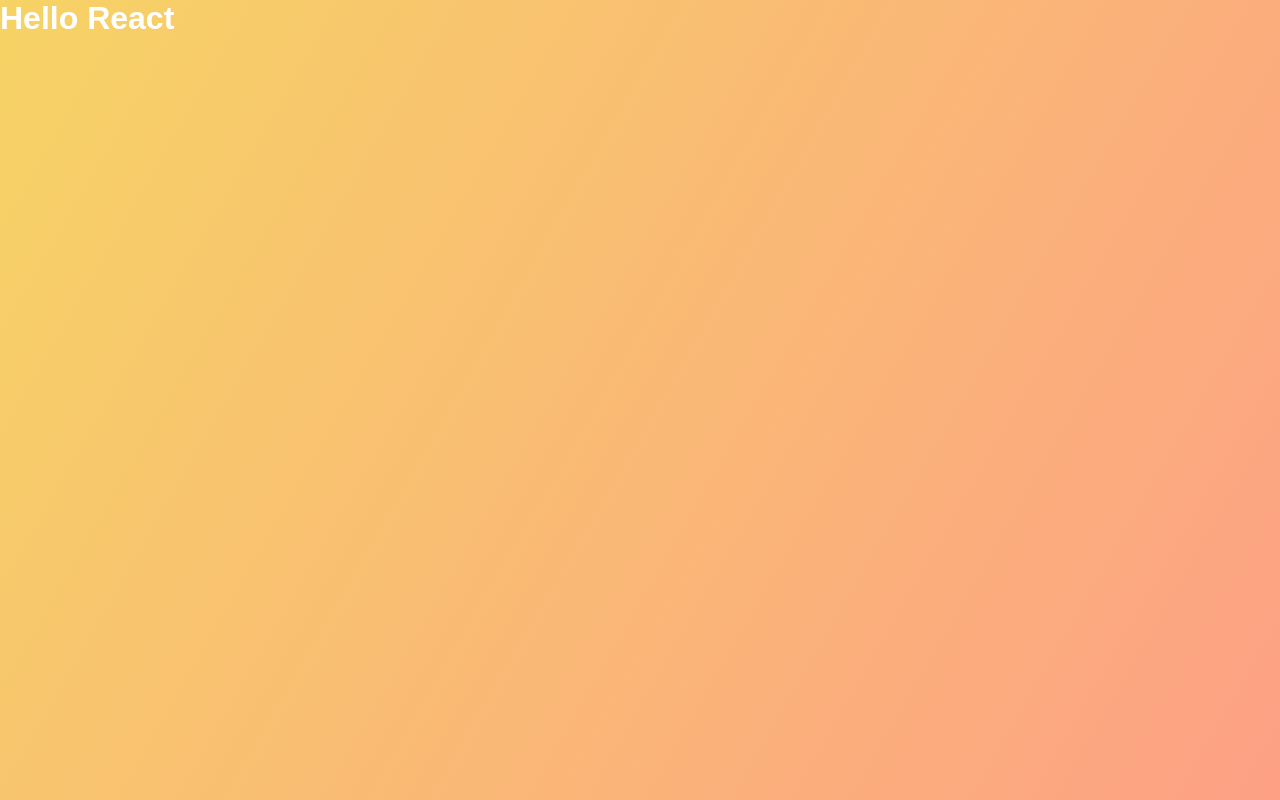
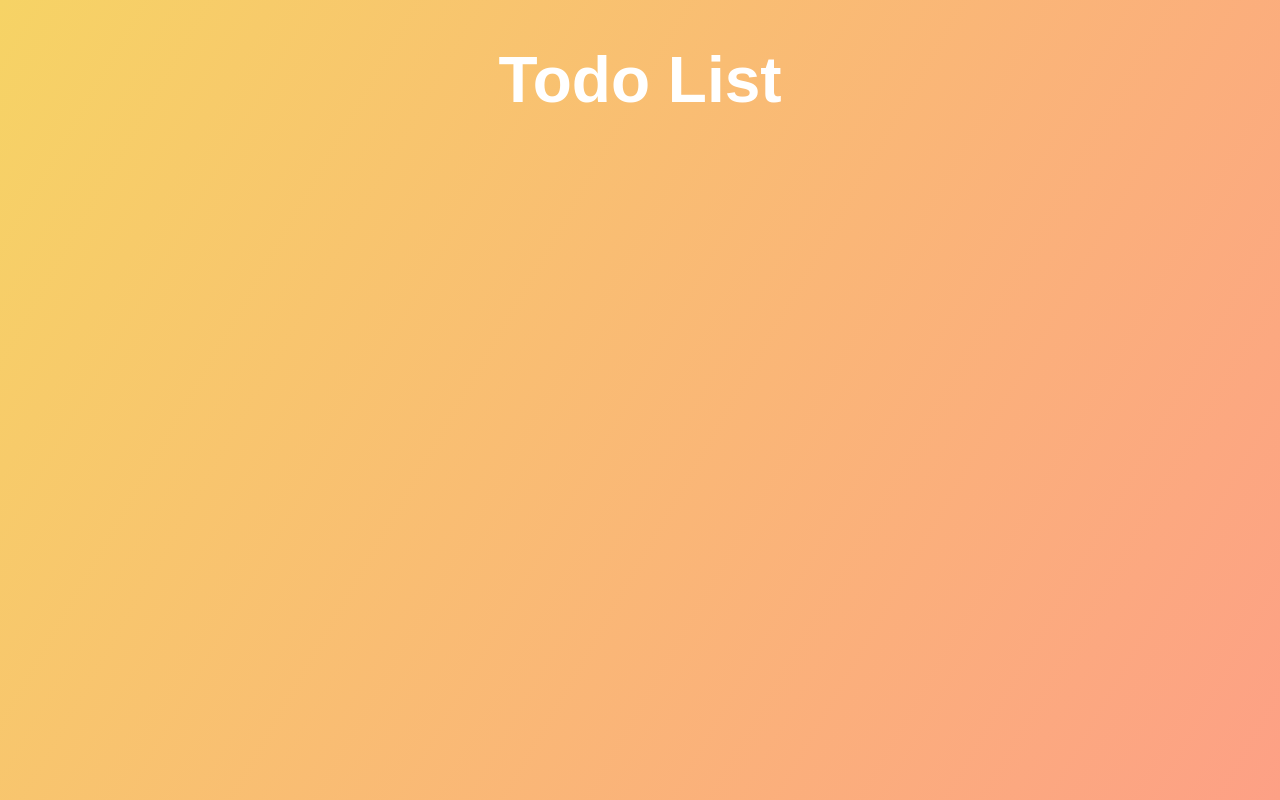
Before and after one commit to octoi/dev-ed-react-todo-app, a React (Create React App) app: page / in a window 1280 px wide. Built offline with nearby package versions, Linux system fonts and the light colour scheme.

Commit message:
added header

```diff
--- a/src/App.js
+++ b/src/App.js
@@ -3,7 +3,9 @@ import './App.css';
 function App() {
     return (
         <div className="App">
-            <h1>Hello React</h1>
+            <header>
+                <h1>Todo List</h1>
+            </header>
         </div>
     );
 }
```
